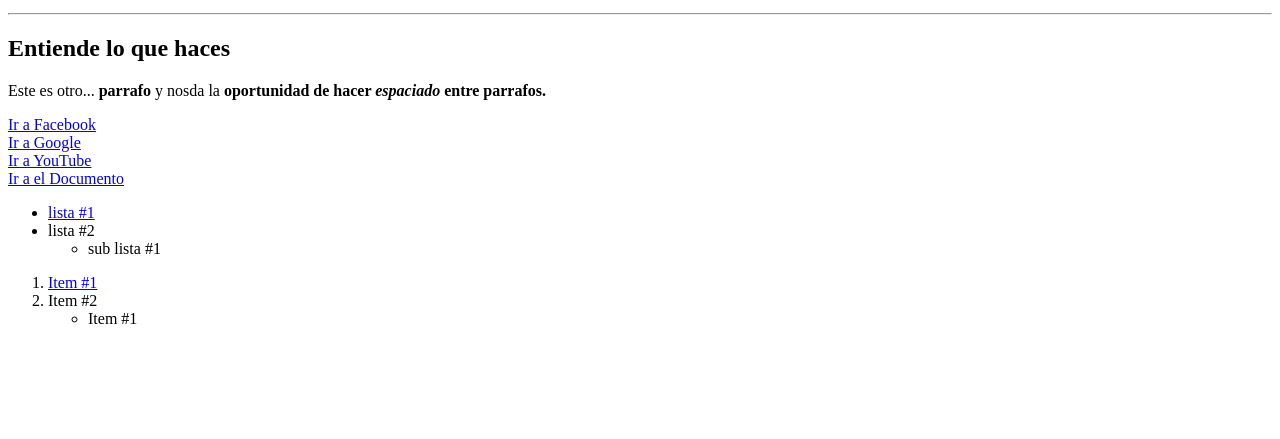
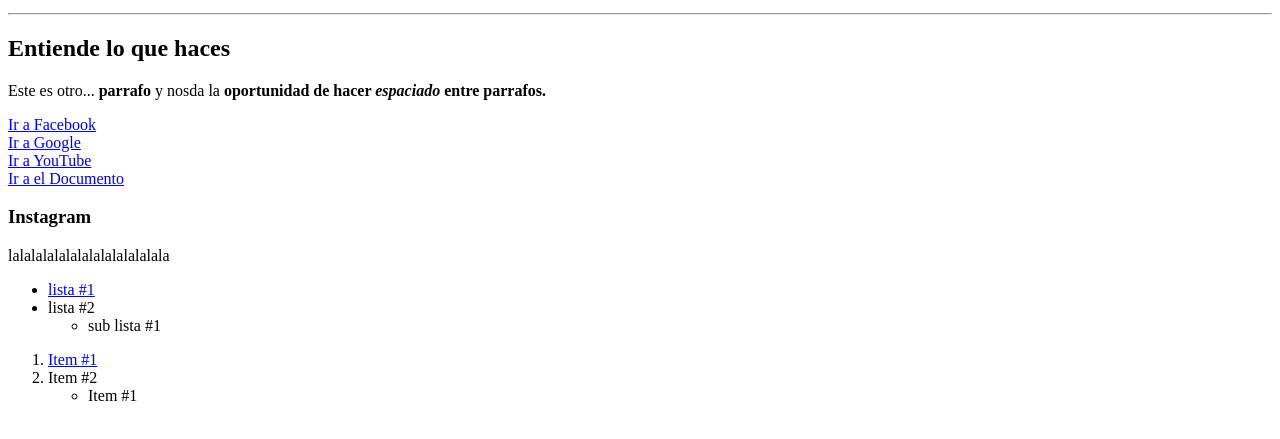
Before and after one commit to Gonzvp/HTML, a plain HTML site: page index.html in a window 1280 px wide. Shown: the part 119-558 px from the top of the page. Drawn offline with Linux system fonts and the light colour scheme.

Commit message:
agregamos article de instagram

```diff
--- a/index.html
+++ b/index.html
@@ -24,7 +24,11 @@ entre parrafos.</strong>
 <a href="https://www.google.com.mx/"> Ir a Google </a> <br />
 <a href="https://youtube.com.mx"> Ir a YouTube </a> <br />
 <a href="docs/glosario.docx"> Ir a el Documento </a>
-
+<article class="block">
+<i class="icon-social fa fa-instagram"></i>
+<h3>Instagram</h3>
+<p> lalalalalalalalalalalalalala</p>
+</article>
 <!--listas desordenadas-->
 <ul>
 <li><a href="#">lista #1</a></li>
```
